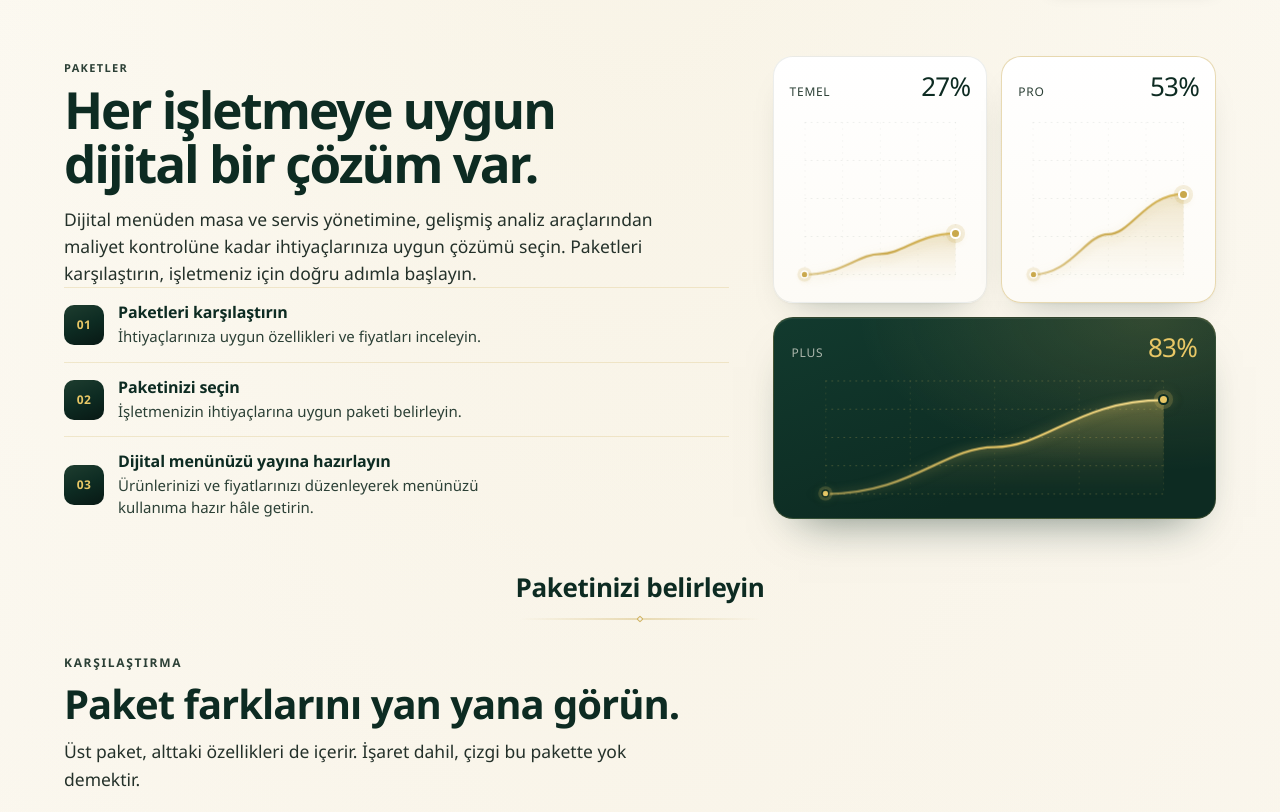
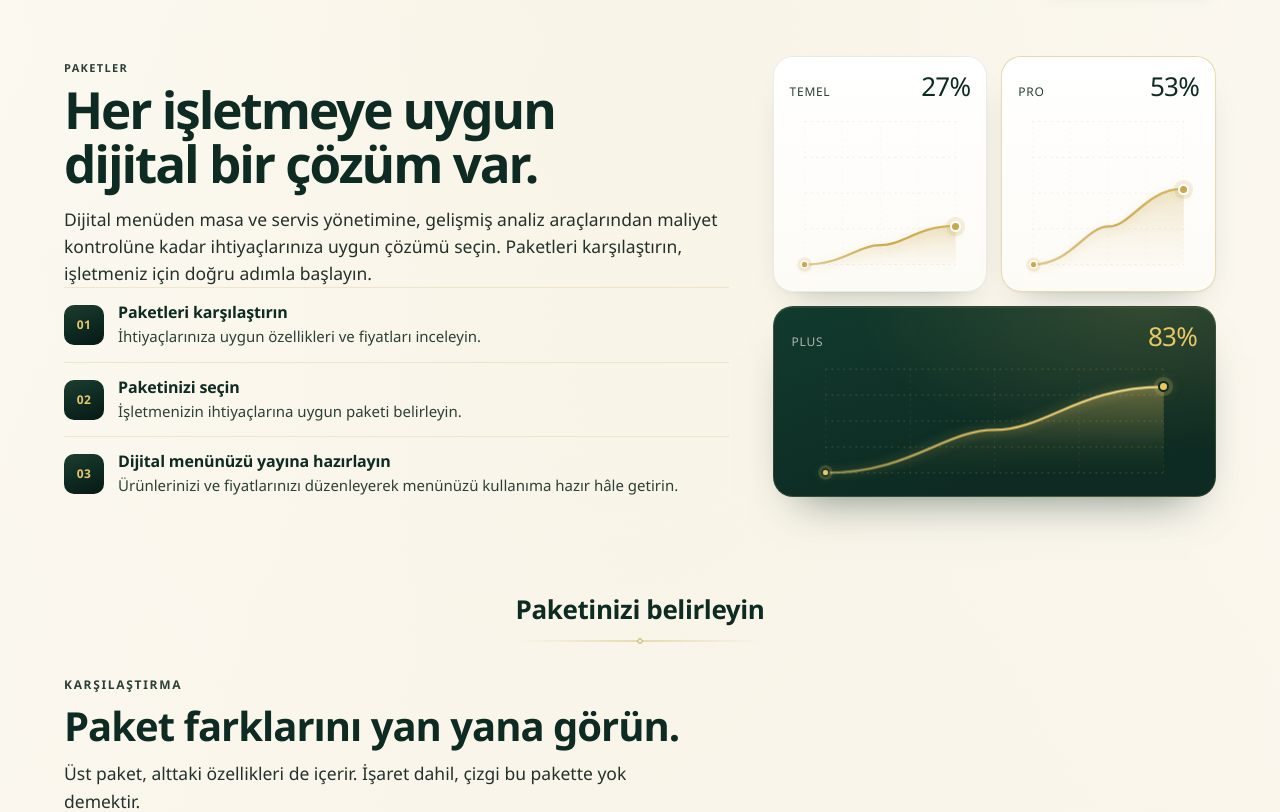
Before and after one commit to mamibeyinizz/anasite, a PHP site: page /paketler/ in a window 1280 px wide. Shown: the part 77-889 px from the top of the page. Run offline with PHP 8.4, Linux system fonts and the light colour scheme.

Commit message:
Paketler hero: 60/40 sütun, sol sütun tam genişlik, alt boşluk artırıldı
Co-Authored-By: Claude Sonnet 5.5 <noreply@anthropic.com>
Claude-Session: https://claude.ai/code/session_01FBw9rU2Nr1BKcousPQVwZs

```diff
--- a/paketler/paketler.css
+++ b/paketler/paketler.css
@@ -1545,10 +1545,11 @@ body.qrmo-pricing-page {
 }
 
 @media (min-width: 1024px) {
-  .qrmo-pricing-hero { padding: clamp(28px, 7vh, 64px) 0 28px; }
+  .qrmo-pricing-hero { padding: clamp(28px, 7vh, 64px) 0 clamp(56px, 9vh, 104px); }
   .qrmo-pricing-hero-grid {
-    grid-template-columns: minmax(0, 3fr) minmax(0, 2fr);
-    gap: clamp(28px, 3.4vw, 48px);
+    --qp-hero-gap: clamp(28px, 3.4vw, 48px);
+    grid-template-columns: calc(60% - var(--qp-hero-gap) * .6) calc(40% - var(--qp-hero-gap) * .4);
+    gap: var(--qp-hero-gap);
     align-items: stretch;
   }
   .qrmo-pricing-hero-copy {
@@ -1577,11 +1578,11 @@ body.qrmo-pricing-page {
   }
   .qrmo-pricing-hero .qrmo-pricing-subtitle {
     font-size: 17.5px;
-    max-width: 60ch;
+    max-width: none;
     line-height: 1.55;
   }
   .qrmo-pricing-hero-step-title { font-size: 16px; }
-  .qrmo-pricing-hero-step-copy { font-size: 15px; max-width: 46ch; }
+  .qrmo-pricing-hero-step-copy { font-size: 15px; max-width: none; }
   .qrmo-pricing-viz { gap: 14px; flex: 1 1 auto; }
   .qrmo-pricing-viz-card { padding: 16px 16px 14px; }
   .qrmo-pricing-viz-card--plus { padding: 16px 18px 14px; }
```
